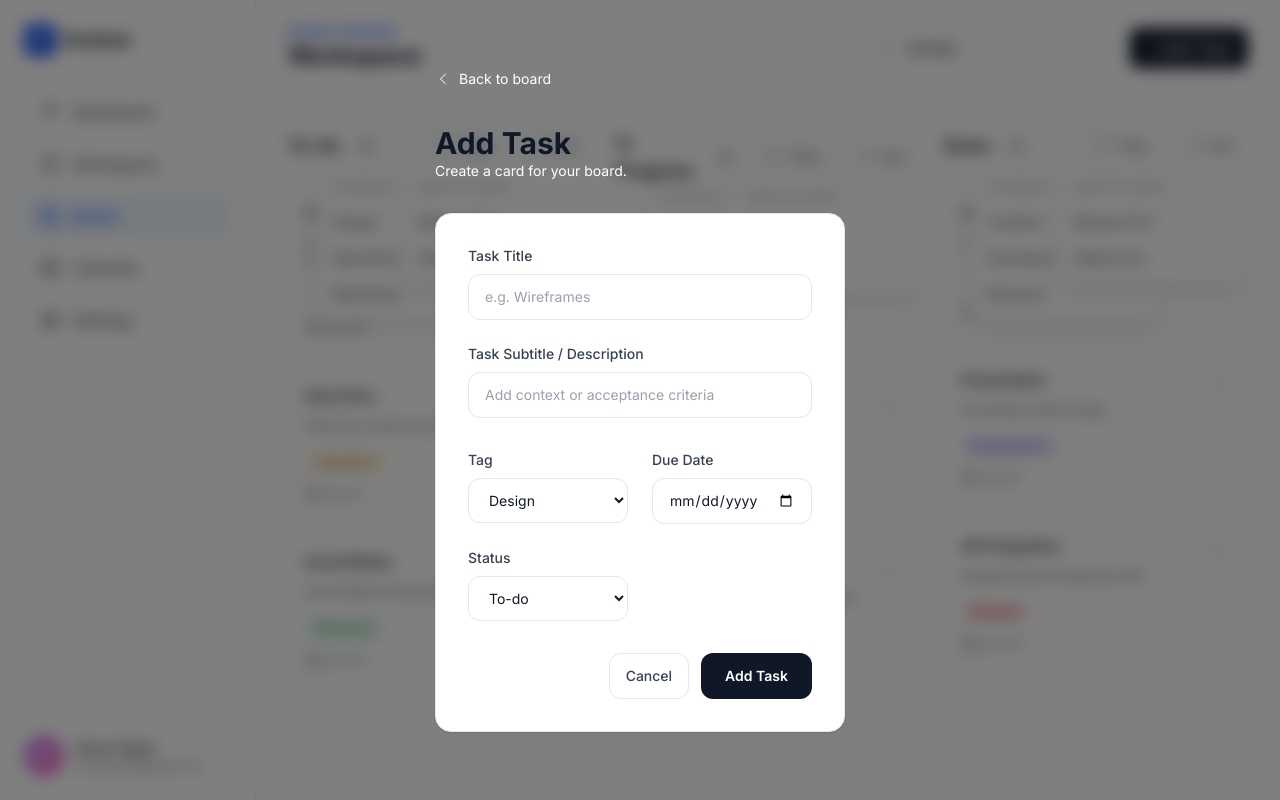
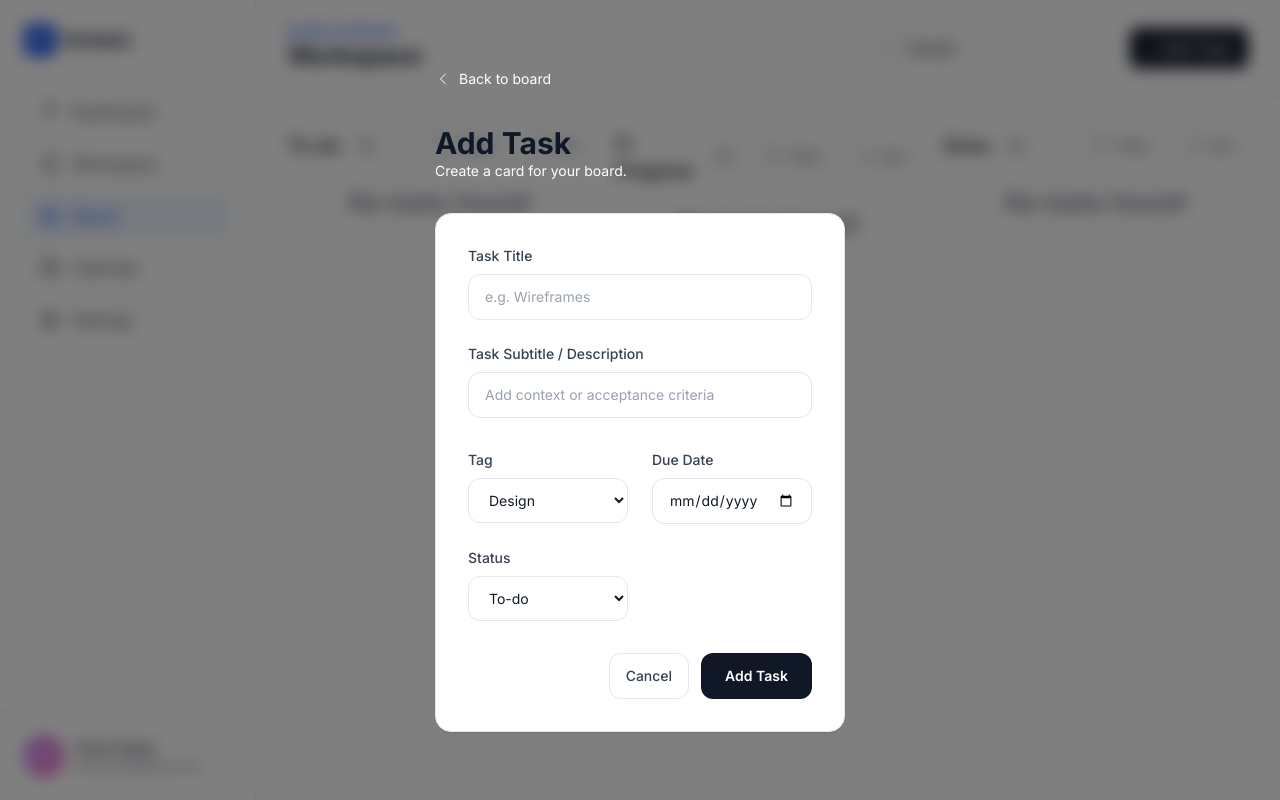
Before and after one commit to ali1215311/kanban-baord, a React (Vite) app: page / in a window 1280 px wide. Both pictures are taken after typing "Sample" into the empty fields and a click on the button "+ Add Task". Built offline with nearby package versions, Linux system fonts and the light colour scheme.

Commit message:
Add search option and fix button, minor bugs

```diff
--- a/src/App.jsx
+++ b/src/App.jsx
@@ -2,7 +2,7 @@ import { useState } from "react";
 import Board from "./board/Board";
 import Header from "./components/Header";
 import Sidebar from "./components/Sidebar";
-import { FormData, ShowModal, TaskContext } from "./contexts";
+import { FormData, SearchContext, ShowModal, TaskContext } from "./contexts";
 import { getTasks } from "./data/taskData";
 
 const App = () => {
@@ -18,9 +18,11 @@ const App = () => {
     date: "",
     status: "todo",
   });
+  const [searchText, setSearchText] = useState("");
 
   return (
     <>
+      <SearchContext value={{ searchText, setSearchText }}>
         <FormData value={{ formData, setFormData }}>
           <ShowModal value={{ showModal, setShowModal }}>
             <TaskContext value={{ tasks, setTasks }}>
@@ -34,6 +36,7 @@ const App = () => {
             </TaskContext>
           </ShowModal>
         </FormData>
+      </SearchContext>
     </>
   );
 };
--- a/src/board/Board.jsx
+++ b/src/board/Board.jsx
@@ -1,14 +1,34 @@
 import { useContext } from "react";
-import { TaskContext } from "../contexts";
+import { SearchContext, TaskContext } from "../contexts";
 import { columns } from "../data/taskData";
 import TaskCol from "./TaskCol";
 
 const Board = () => {
   const { tasks } = useContext(TaskContext);
-
+  const { searchText } = useContext(SearchContext);
+  let searchedTasks = [];
+  if (searchText !== "") {
+    searchedTasks = tasks.filter((task) =>
+      task.title.toLowerCase().includes(searchText)
+    );
+  }
   return (
     <>
       <div className="flex-1 p-4 sm:p-6 lg:p-8 min-h-0">
+        {searchText !== "" ? (
+          <div className="flex flex-col gap-6 xl:flex-row h-full">
+            {columns.map((s) => (
+              <TaskCol
+                key={s.id}
+                colTitle={s.label}
+                tasks={searchedTasks.filter((t) => {
+                  return t.status === s.id;
+                })}
+                searchRes={true}
+              />
+            ))}
+          </div>
+        ) : (
           <div className="flex flex-col gap-6 xl:flex-row h-full">
             {columns.map((s) => (
               <TaskCol
@@ -17,9 +37,11 @@ const Board = () => {
                 tasks={tasks.filter((t) => {
                   return t.status === s.id;
                 })}
+                searchRes={false}
               />
             ))}
           </div>
+        )}
       </div>
     </>
   );
--- a/src/board/SortFilter.jsx
+++ b/src/board/SortFilter.jsx
@@ -1,13 +1,29 @@
+import { useRef, useState } from "react";
+import { useClickOutside } from "../hooks/useClickOutside";
+
 const SortFilter = ({ tasks, onFilter, onSort }) => {
+  const [openFilter, setOpenFilter] = useState(false);
+  const [openSort, setOpenSort] = useState(false);
+
+  const filterRef = useRef();
+  const sortRef = useRef();
+
   const tags = [...new Set(tasks.map((task) => task.tag))];
+
+  useClickOutside(filterRef, () => setOpenFilter(false));
+  useClickOutside(sortRef, () => setOpenSort(false));
 
   return (
     <>
       <div className="ml-auto flex items-center gap-2">
-        <div className="relative">
+        <div className="relative" ref={filterRef}>
           <button
             type="button"
             className="flex items-center gap-2 px-3 py-1.5 text-sm text-gray-600 bg-white border border-gray-200 rounded-lg hover:bg-gray-50 focus:outline-none"
+            onMouseDown={(e) => {
+              e.stopPropagation();
+              setOpenFilter(!openFilter);
+            }}
           >
             <svg
               className="w-4 h-4"
@@ -24,6 +40,7 @@ const SortFilter = ({ tasks, onFilter, onSort }) => {
             </svg>
             Filter
           </button>
+          {openFilter && (
             <div className="absolute right-0 mt-2 w-48 bg-white border border-gray-200 rounded-xl shadow-lg text-sm text-gray-700 py-2 z-40">
               <p className="px-4 pb-2 text-xs font-semibold text-gray-400 uppercase tracking-wider">
                 Filter by tag
@@ -34,19 +51,24 @@ const SortFilter = ({ tasks, onFilter, onSort }) => {
                     type="button"
                     className="w-full text-left px-4 py-2 hover:bg-gray-50"
                     key={tag}
-                  onClick={(e) => onFilter(e, tag)}
+                    onMouseDown={(e) => onFilter(e, tag)}
                   >
                     {tag[0].toUpperCase() + tag.slice(1)}
                   </button>
                 );
               })}
             </div>
+          )}
         </div>
 
-        <div className="relative">
+        <div className="relative" ref={sortRef}>
           <button
             type="button"
             className="flex items-center gap-2 px-3 py-1.5 text-sm text-gray-600 bg-white border border-gray-200 rounded-lg hover:bg-gray-50 focus:outline-none"
+            onMouseDown={(e) => {
+              e.stopPropagation();
+              setOpenSort(!openSort);
+            }}
           >
             <svg
               className="w-4 h-4"
@@ -63,6 +85,7 @@ const SortFilter = ({ tasks, onFilter, onSort }) => {
             </svg>
             Sort
           </button>
+          {openSort && (
             <div className="absolute right-0 mt-2 w-48 bg-white border border-gray-200 rounded-xl shadow-lg text-sm text-gray-700 py-2 z-40">
               <p className="px-4 pb-2 text-xs font-semibold text-gray-400 uppercase tracking-wider">
                 Sort by date
@@ -70,18 +93,19 @@ const SortFilter = ({ tasks, onFilter, onSort }) => {
               <button
                 type="button"
                 className="w-full text-left px-4 py-2 hover:bg-gray-50"
-              onClick={(e) => onSort(e, "newest")}
+                onMouseDown={(e) => onSort(e, "newest")}
               >
                 Newest first
               </button>
               <button
                 type="button"
                 className="w-full text-left px-4 py-2 hover:bg-gray-50"
-              onClick={(e) => onSort(e, "oldest")}
+                onMouseDown={(e) => onSort(e, "oldest")}
               >
                 Oldest first
               </button>
             </div>
+          )}
         </div>
       </div>
     </>
--- a/src/board/TaskCol.jsx
+++ b/src/board/TaskCol.jsx
@@ -2,7 +2,7 @@ import { useState } from "react";
 import Card from "../components/Card";
 import SortFilter from "./SortFilter";
 
-const TaskCol = ({ colTitle, tasks }) => {
+const TaskCol = ({ colTitle, tasks, searchRes }) => {
   const [filterTag, setFilterTag] = useState(null);
   const [sortOpt, setSortOpt] = useState(null);
   const [options, setOptions] = useState(null);
@@ -60,7 +60,11 @@ const TaskCol = ({ colTitle, tasks }) => {
             filteredTasks.map((task) => <Card key={task.id} task={task} />)
           ) : (
             <p className="text-center font-semibold text-2xl text-gray-500">
-              No tasks {colTitle === "Done" ? "have been done yet" : colTitle}!
+              {searchRes
+                ? `No tasks found!`
+                : `No tasks ${
+                    colTitle === "Done" ? "have been done yet" : colTitle
+                  }!`}
             </p>
           )}
         </div>
--- a/src/components/CardAction.jsx
+++ b/src/components/CardAction.jsx
@@ -18,7 +18,6 @@ const CardAction = ({ status, task }) => {
       }
     });
     setTasks(updatedTaskList);
-    console.log(updatedTask, updatedTaskList, action, t);
   };
 
   const handleDeleteTask = (id) => {
--- a/src/components/Header.jsx
+++ b/src/components/Header.jsx
@@ -1,8 +1,10 @@
 import { useContext } from "react";
-import { FormData, ShowModal } from "../contexts";
+import { FormData, SearchContext, ShowModal } from "../contexts";
 import AddTaskModal from "./AddTaskModal";
 
 const Header = () => {
+  const { searchText, setSearchText } = useContext(SearchContext);
+
   const { showModal, setShowModal } = useContext(ShowModal);
   const { setFormData } = useContext(FormData);
 
@@ -50,6 +52,8 @@ const Header = () => {
                 id="card-search"
                 placeholder="Search tasks"
                 className="w-full rounded-xl border border-gray-200 bg-white pl-11 pr-4 py-2.5 text-sm text-gray-900 placeholder:text-gray-400 focus:border-gray-900 focus:outline-none"
+                value={searchText}
+                onChange={(e) => setSearchText(e.target.value)}
               />
             </div>
             <button
--- a/src/contexts/index.js
+++ b/src/contexts/index.js
@@ -3,5 +3,6 @@ import { createContext } from "react";
 const TaskContext = createContext();
 const ShowModal = createContext();
 const FormData = createContext();
+const SearchContext = createContext();
 
-export { FormData, ShowModal, TaskContext };
+export { FormData, SearchContext, ShowModal, TaskContext };
```
Lines whose indentation alone changed are shown as unchanged.
